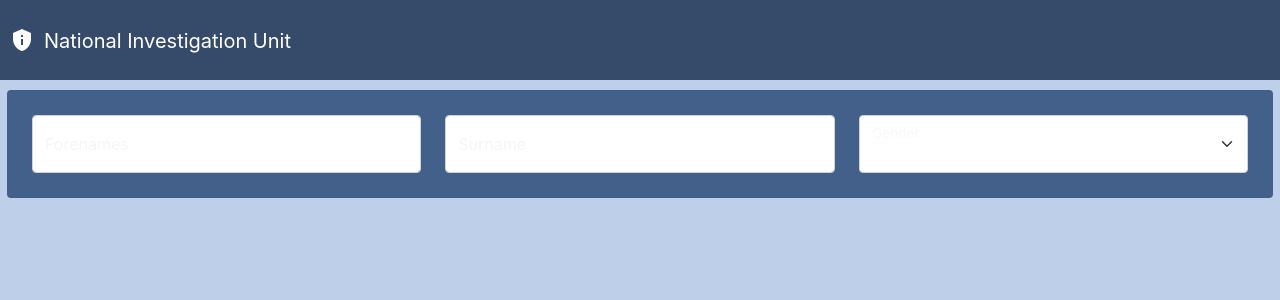
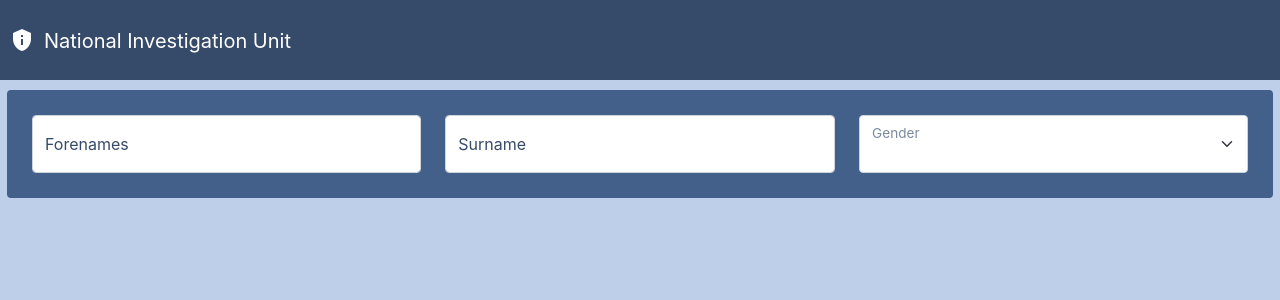
Before and after one commit to victoriamanicom/FP-Group1, a React (Create React App) app in the folder Frontend/fp-group1/: page / in a window 1280 px wide. Shown: the top 300 px of the page. Built offline with nearby package versions, Linux system fonts and the light colour scheme.

Commit message:
FP1-1 #Updated styling on form fonts

```diff
--- a/Frontend/fp-group1/src/components/searchBar/SearchBar.css
+++ b/Frontend/fp-group1/src/components/searchBar/SearchBar.css
@@ -2,6 +2,6 @@
   margin: 10px 7px;
   padding: 25px;
   background-color: #43608a;
-  color: whitesmoke;
+  color: #364b69;
   border-radius: 4px;
 }
```
